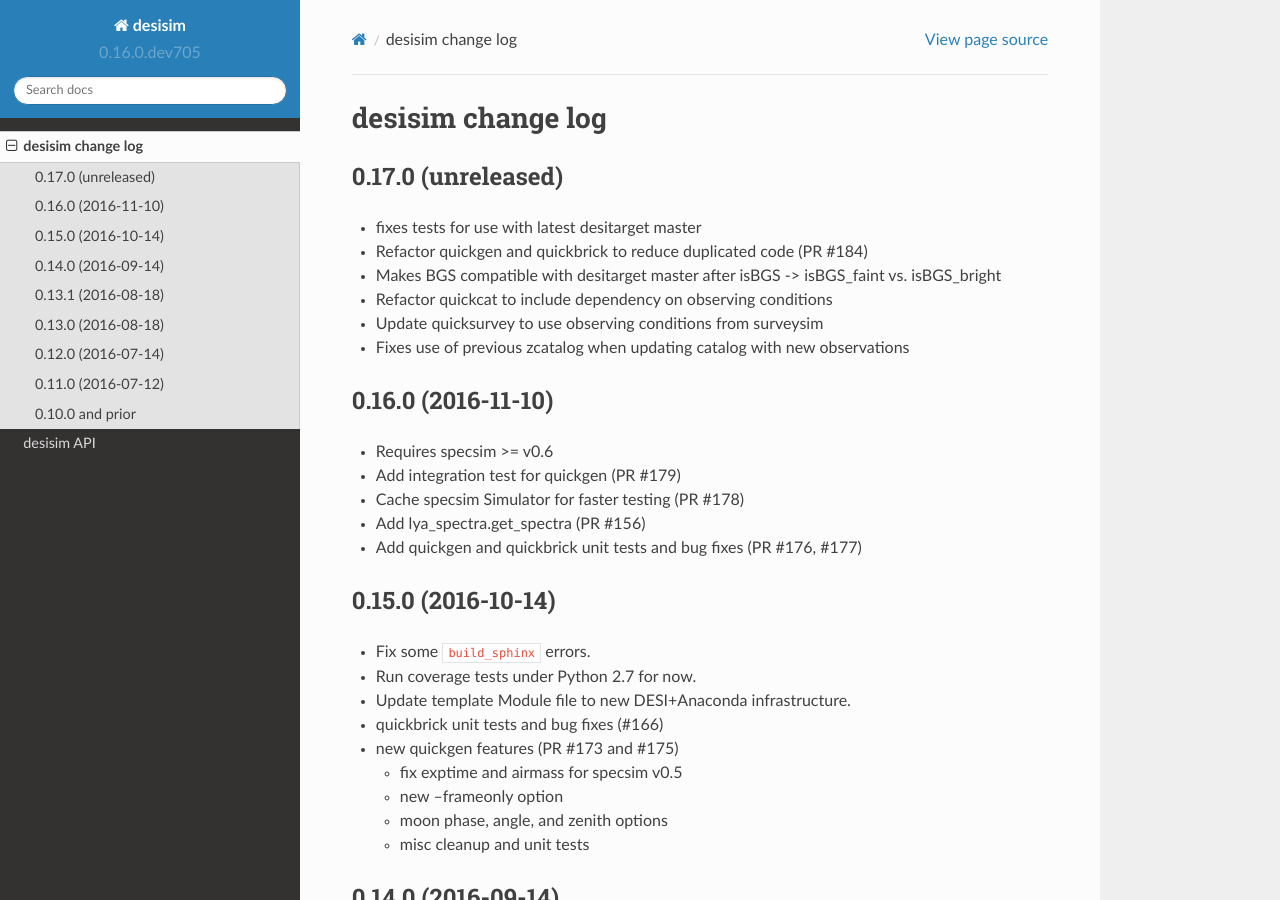
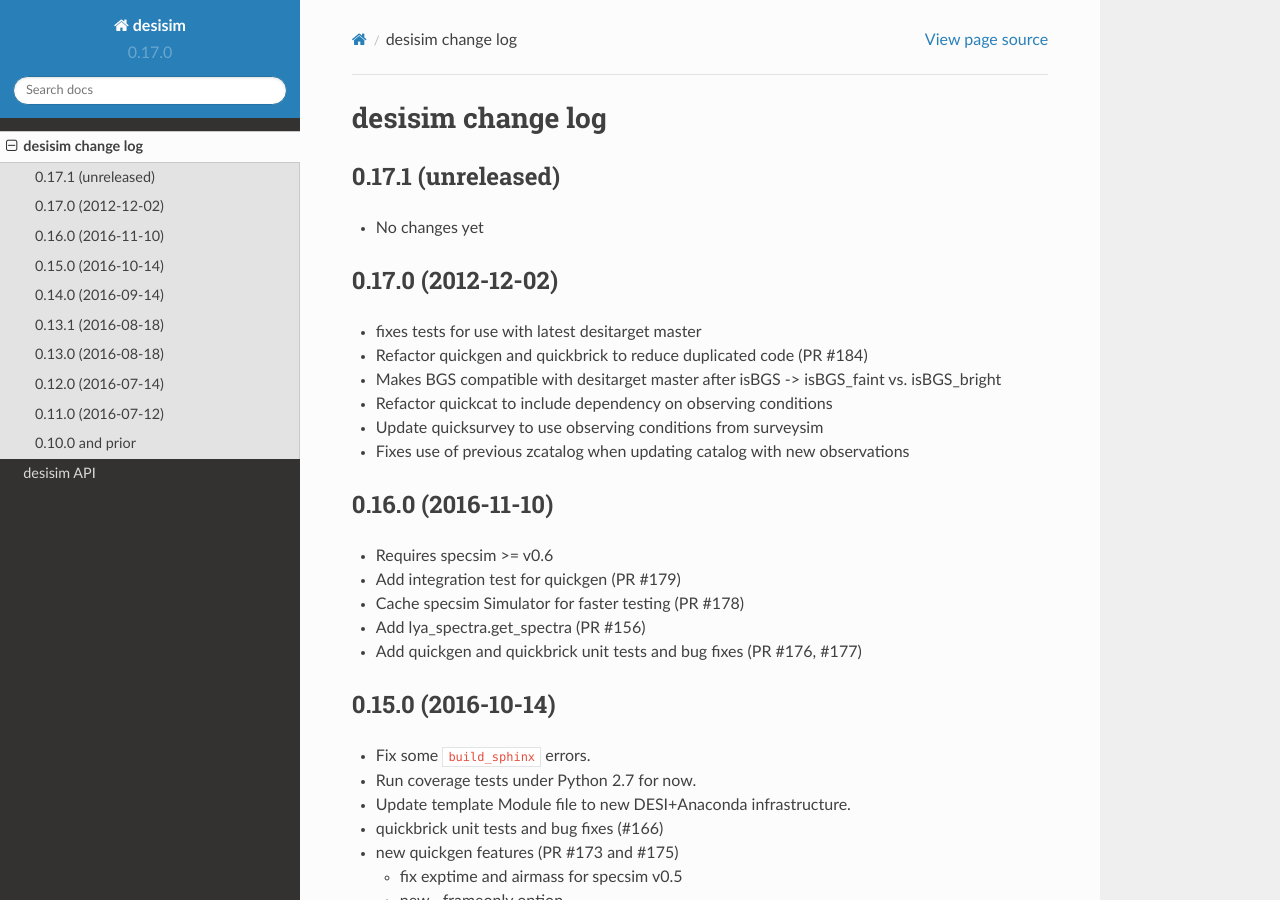
Before and after one commit to desihub/desisim, a Sphinx documentation site: the page built from doc/changes.rst, in a window 1280 px wide and 900 px high. Built offline with Sphinx 7.4.7 and the Read the Docs theme 2.0.0, drawn with Linux system fonts in a browser that asks for light colours.

Commit message:
desisim 0.17.0

```diff
--- a/doc/changes.rst
+++ b/doc/changes.rst
@@ -2,7 +2,12 @@
 desisim change log
 ==================
 
-0.17.0 (unreleased)
+0.17.1 (unreleased)
+-------------------
+
+* No changes yet
+
+0.17.0 (2012-12-02)
 -------------------
 
 * fixes tests for use with latest desitarget master
--- a/py/desisim/_version.py
+++ b/py/desisim/_version.py
@@ -1 +1 @@
-__version__ = '0.16.0.dev705'
+__version__ = '0.17.0'
```
